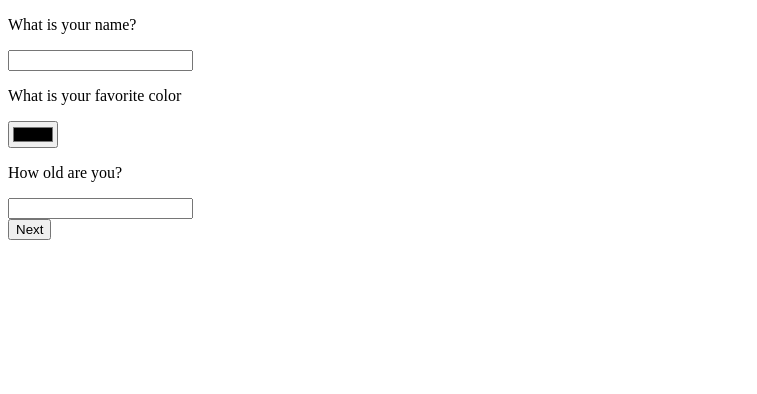
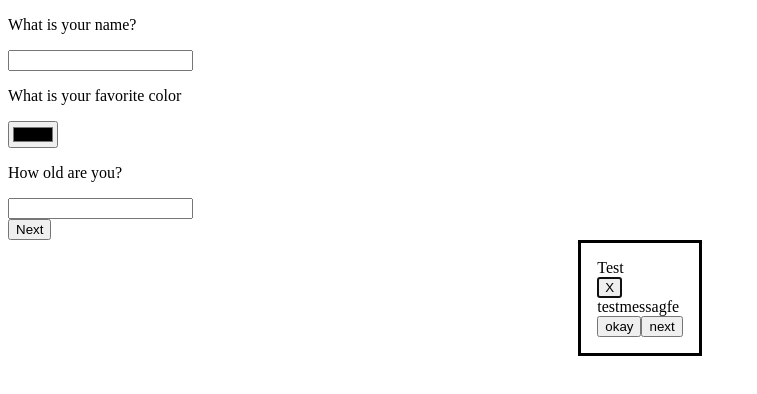
Before and after one commit to nicho-roy/cart211-project, a plain HTML site: page pages/survey1/index.html in a window 1280 px wide. Shown: the whole page, without its empty margins (0-757 px from the left). Drawn offline with Linux system fonts and the light colour scheme.

Commit message:
added popups

```diff
--- /dev/null
+++ b/js/Popup.js
@@ -0,0 +1,99 @@
+/**
+ * Adds a dialog element to the document body
+ * Example usage:
+ * new Popup({
+        title: "Test",
+        message: "testmessagfe",
+        buttons: [
+            {label: "okay"},
+            {label: "next", onClick: () => location.href = PATH.survey[2]}
+        ]
+    });
+ */
+class Popup {
+    constructor({ title = "Notice", message = "", buttons = []}) {
+        this.popup = document.createElement("dialog");
+        this.popup.className = "popup";
+
+        //Header
+        this.header = document.createElement("div");
+        this.header.className = "popup-header";
+
+        const titleElement = document.createElement("div");
+        titleElement.textContent = title;
+
+        const closeBtn = document.createElement("button");
+        closeBtn.type = "button";
+        closeBtn.textContent = "X";
+        closeBtn.addEventListener("click", () => this.close());
+
+        this.header.append(titleElement,closeBtn);
+
+        //Body
+        this.body = document.createElement("div");
+        this.body.className = "popup-body";
+        this.body.textContent = message;
+
+        //Footer
+        this.footer = document.createElement("div");
+        this.footer.className = "popup-footer"
+        for (const {label, onClick} of buttons) {
+            const btn = document.createElement("button");
+            btn.type = "button";
+            btn.textContent = label;
+            btn.addEventListener("click", () => {
+                if (onClick) onClick();
+                this.close();
+            });
+            this.footer.appendChild(btn);
+        }
+
+        //append all to popup
+        this.popup.append(this.header,this.body,this.footer);
+        this.makeDraggable();
+        this.show();
+    }
+
+    /**
+     * appends popup to page
+     */
+    show() {
+        document.body.appendChild(this.popup);
+        this.popup.show();
+        return this;
+    }
+
+    close() {
+        this.popup.close();
+        this.popup.remove(); //remove from DOM
+    }
+
+    /**
+     * copied code
+     */
+    makeDraggable() {
+        let offsetX = 0, offsetY = 0;
+
+        const drag = e => {
+            this.popup.style.left = e.clientX - offsetX + "px";
+            this.popup.style.top = e.clientY - offsetY + "px";
+        };
+
+        this.header.addEventListener("pointerdown", e => {
+            if (e.target.closest("button")) return;
+            const rect = this.popup.getBoundingClientRect();
+            offsetX = e.clientX - rect.left;
+            offsetY = e.clientY - rect.top;
+            Object.assign(this.popup.style, {
+                position: "fixed", margin: "0",
+                left: rect.left + "px", top: rect.top + "px"
+            });
+            this.header.setPointerCapture(e.pointerId);
+            this.header.addEventListener("pointermove", drag);
+        });
+
+        this.header.addEventListener("pointerup", () => {
+            this.header.removeEventListener("pointermove", drag);
+        });
+    }
+}
--- a/js/main.js
+++ b/js/main.js
@@ -11,7 +11,18 @@ let lastMouseY = null;
 //timer loop
 setInterval(() => {
     secElapsed++;
-    // console.log("sec", secElapsed);
+    if (secElapsed == 1) {
+        console.log("fired");
+        new Popup({
+            title: "Test",
+            message: "testmessagfe",
+            buttons: [
+                {label: "okay"},
+                {label: "next", onClick: () => location.href = PATH.survey[2]}
+            ]
+        });
+    }
+
 }, 1000);
 
 
--- a/pages/survey1/index.html
+++ b/pages/survey1/index.html
@@ -9,6 +9,7 @@
     <link rel='stylesheet' href='/css/style.css'>
     <script src="/js/path.js" defer></script>
     <script src="/js/state.js" defer></script>
+    <script src="/js/Popup.js" defer></script>
     <script src="/js/main.js" defer></script>
 
 
@@ -42,6 +43,7 @@
 </body>
 
 <script>
+    //submit button, checks of all fields are filled
     document.getElementById("submitBtn").addEventListener("click", e => {
         const form = document.getElementById("surveyForm");
         if (!form.reportValidity()) {
```
Lines whose indentation alone changed are shown as unchanged.
